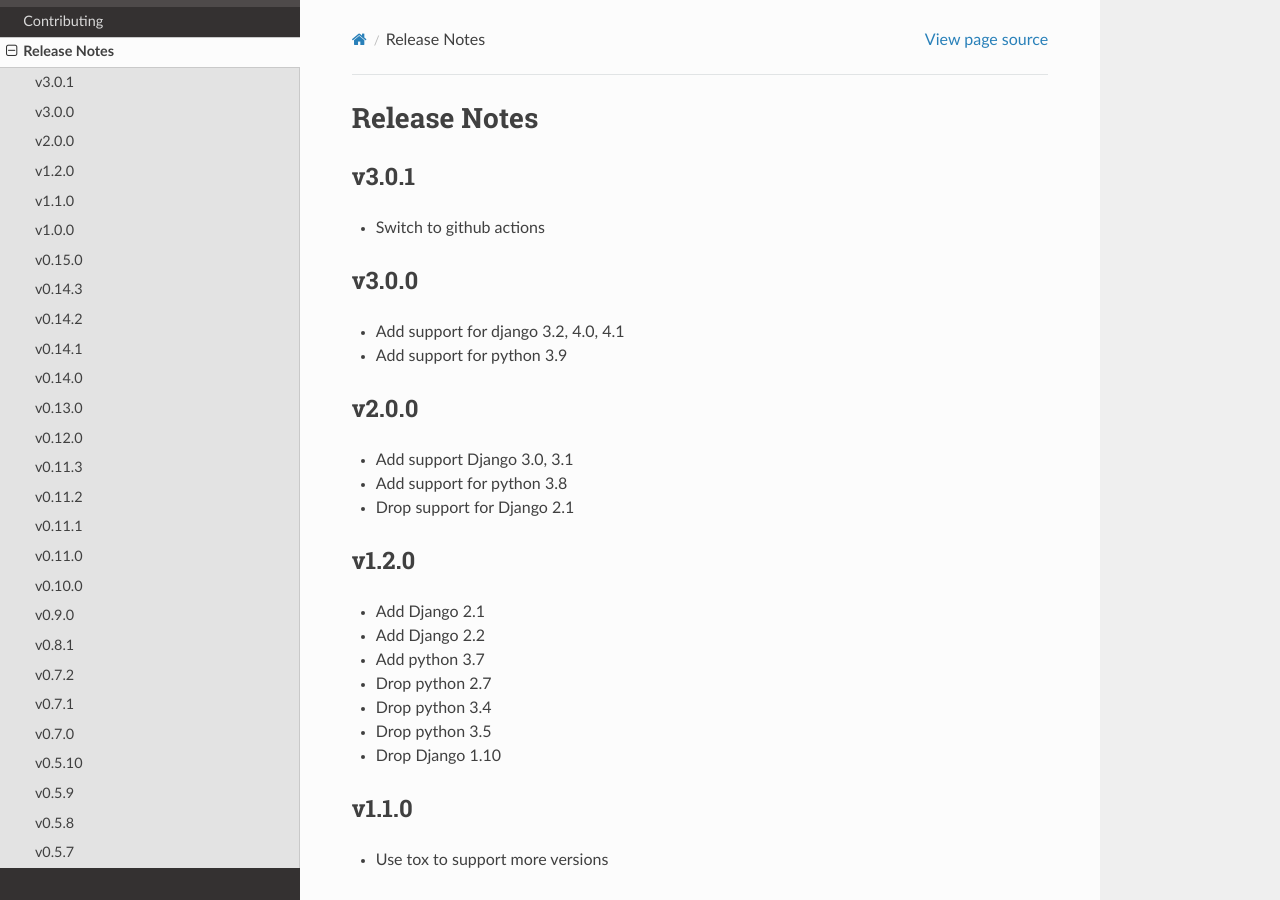
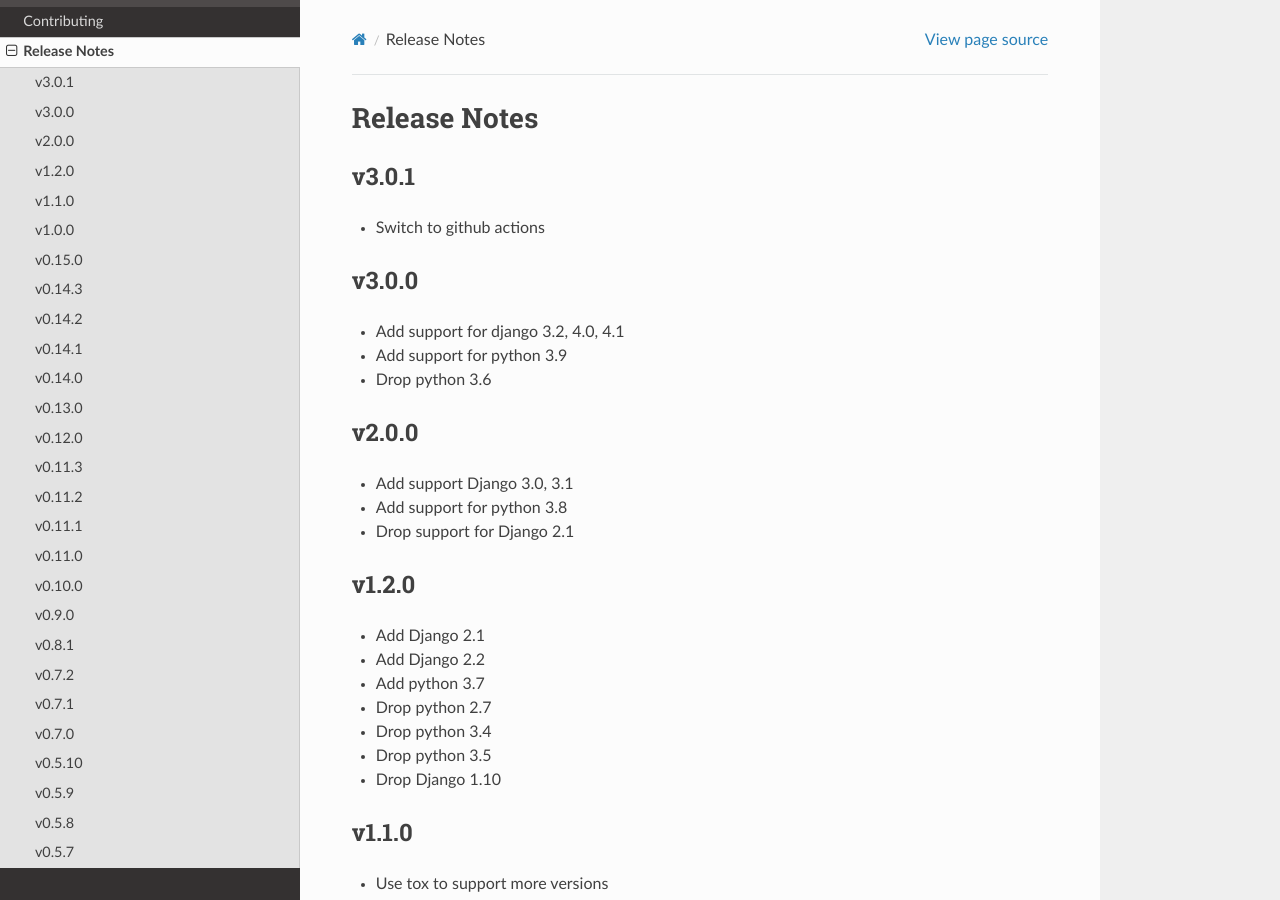
Before and after one commit to ambitioninc/django-query-builder, a Sphinx documentation site: the page built from docs/release_notes.rst, in a window 1280 px wide and 900 px high. Built offline with Sphinx 7.4.7 and the Read the Docs theme 2.0.0, drawn with Linux system fonts in a browser that asks for light colours.

Commit message:
update note

```diff
--- a/docs/release_notes.rst
+++ b/docs/release_notes.rst
@@ -9,6 +9,7 @@ v3.0.0
 ------
 * Add support for django 3.2, 4.0, 4.1
 * Add support for python 3.9
+* Drop python 3.6
 
 v2.0.0
 ------
```
